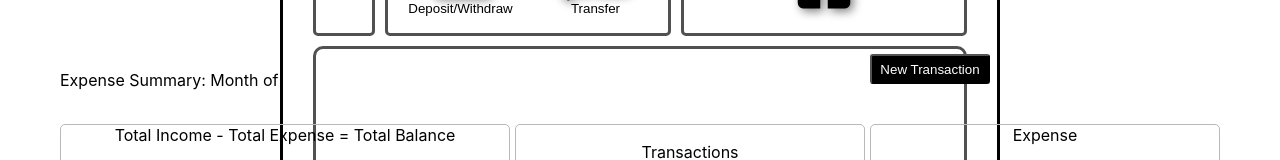
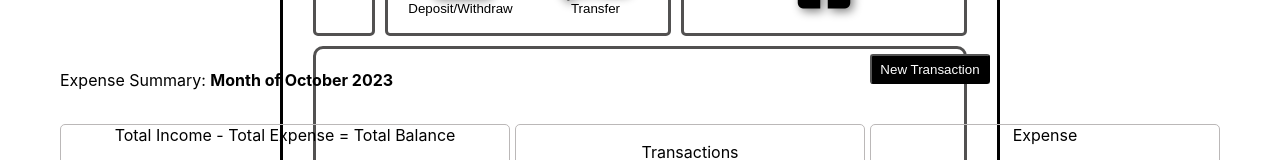
Before and after one commit to elainesanluis/bank-and-budget-app, a React (Create React App) app: page / in a window 1280 px wide. Shown: the part 517-677 px from the top of the page. Built offline with nearby package versions, Linux system fonts and the light colour scheme.

Commit message:
Add current month and year on dashboard

```diff
--- a/src/Pages/Home.js
+++ b/src/Pages/Home.js
@@ -1,9 +1,24 @@
-import React from 'react';
-import NewTransactions from './NewTransactions-BudgetApp';
+import React, { useState, useEffect} from 'react';
 import { Link, NavLink } from 'react-router-dom';
 import './Home.css'
 
 function Home() {
+
+  const [currentMonthYear, setCurrentMonthYear] = useState('');
+
+  // Function to get the current month and year
+  const getCurrentMonthYear = () => {
+    const currentDate = new Date();
+    const currentMonth = currentDate.toLocaleString('default', { month: 'long' });
+    const currentYear = currentDate.getFullYear();
+    return `${currentMonth} ${currentYear}`;
+  };
+
+  useEffect(() => {
+    // Update the current month and year when the component mounts
+    setCurrentMonthYear(getCurrentMonthYear());
+  }, []);
+
   return (
     <div className="mainPage">
       <Link to="/">
@@ -42,7 +57,7 @@ function Home() {
           </div>
         </div>
         <div className="budgetApp">
-          <p className='expense-summary'>Expense Summary: Month of </p>
+          <p className='expense-summary'>Expense Summary: <strong> Month of {currentMonthYear} </strong> </p>
           <Link to="/new-transactions">
           <button className='add-transactions'>New Transaction</button>
           </Link>
```
